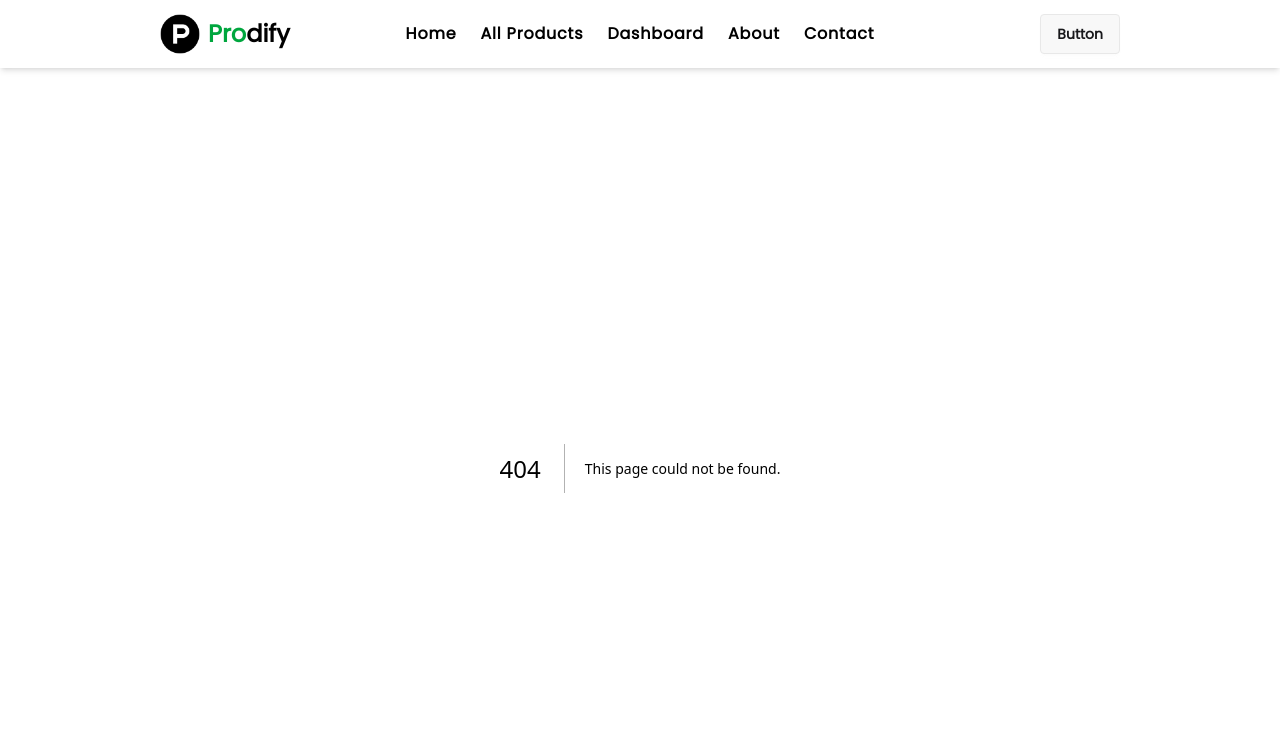
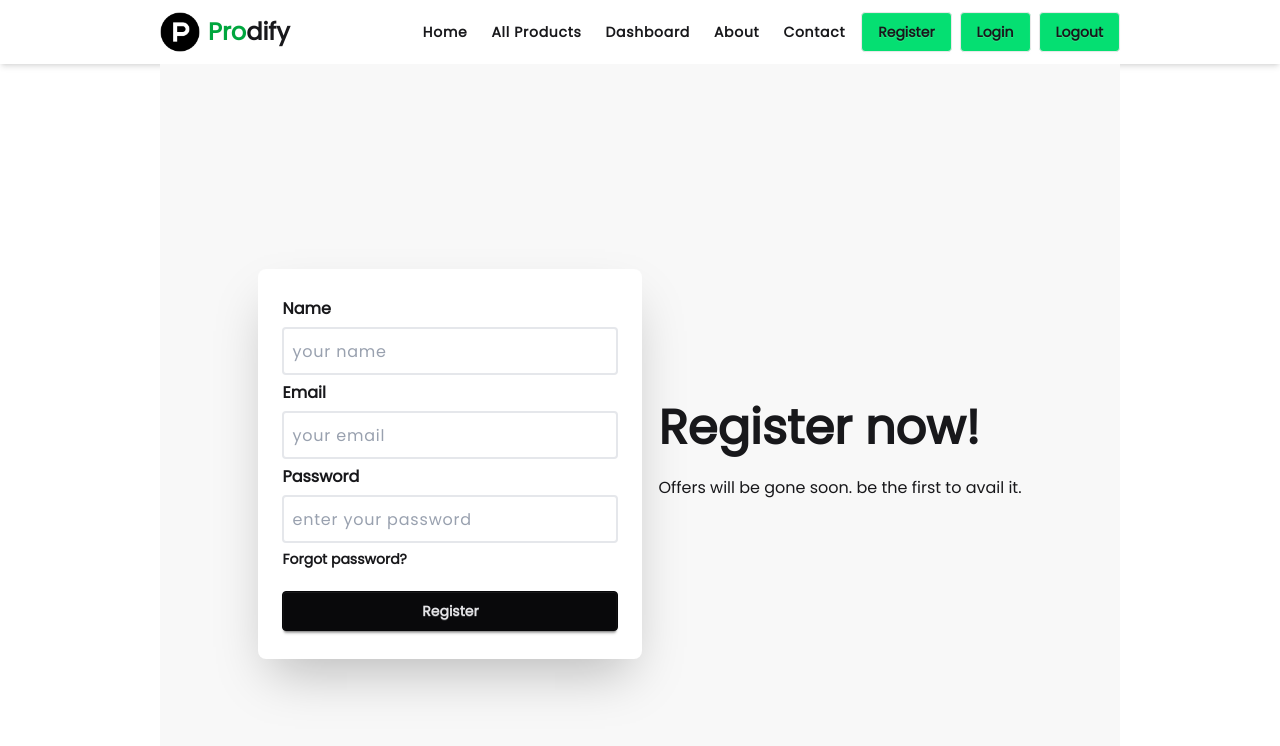
Before and after one commit to arafat-yasin-2413/prodify, a Next.js app: page /register in a window 1280 px wide. Before the commit this address had no page. Shown: the top 746 px of the page. Built offline with nearby package versions, Linux system fonts and the light colour scheme.

Commit message:
sign up done

```diff
--- a/package.json
+++ b/package.json
@@ -9,6 +9,7 @@
     "lint": "eslint"
   },
   "dependencies": {
+    "bcrypt": "^6.0.0",
     "daisyui": "^5.0.51",
     "mongodb": "^6.18.0",
     "next": "15.5.0",
--- /dev/null
+++ b/src/app/actions/auth/registerUser.js
@@ -0,0 +1,38 @@
+"use server";
+import bcrypt from "bcrypt";
+
+import dbConnect, { collectionNamesObj } from "@/lib/dbConnect";
+
+export const registerUser = async (payload) => {
+	try {
+		const usersCollection = await dbConnect(
+			collectionNamesObj.usersCollection
+		);
+
+		const { email, password } = payload;
+		if (!email || !password) {
+			return { success: false, message: "Missing fields" };
+		}
+
+		const user = await usersCollection.findOne({ email });
+
+		if (!user) {
+            const hashedPassword = await bcrypt.hash(password,10);
+            payload.password = hashedPassword;
+			const result = await usersCollection.insertOne(payload);
+            const {acknowledged, insertedId} = result;
+            return {acknowledged, insertedId};
+
+			// return {
+			// 	success: true,
+			// 	insertedId: result.insertedId.toString(),
+			// 	message: "User registered successfully",
+			// };
+		}
+
+		return { success: false, message: "User already exists" };
+	} catch (err) {
+		console.error("DB Error:", err);
+		return { success: false, message: "Database error" };
+	}
+};
--- /dev/null
+++ b/src/app/register/components/RegisterForm.jsx
@@ -0,0 +1,62 @@
+"use client";
+import { registerUser } from "@/app/actions/auth/registerUser";
+import React, { useState } from "react";
+
+const RegisterForm = () => {
+
+    const [message, setMessage] = useState("");
+
+
+    const handleSubmit = async (e) => {
+		e.preventDefault();
+
+		const form = e.target;
+		const name = form.name.value;
+		const email = form.email.value;
+		const password = form.password.value;
+
+	    const res = await registerUser({ name, email, password });
+
+        if(res.success) {
+            setMessage("Registration successfull");
+            form.reset();
+        }
+        else{
+            setMessage(" XX " + res.message);
+        }
+	};
+
+	return (
+		<form onSubmit={handleSubmit} className="fieldset">
+			<label className="text-base font-semibold">Name</label>
+			<input
+				type="text"
+				className="border-2 border-gray-200 p-2 h-12 rounded text-base font-semibold tracking-wider placeholder:text-gray-400 placeholder:text-md placeholder:font-normal"
+				placeholder="your name"
+				name="name"
+			/>
+			<label className="text-base font-semibold">Email</label>
+			<input
+				type="email"
+				className="border-2 border-gray-200 p-2 h-12 rounded text-base font-semibold tracking-wider placeholder:text-gray-400 placeholder:text-md placeholder:font-normal"
+				placeholder="your email"
+				name="email"
+			/>
+			<label className="text-base font-semibold">Password</label>
+			<input
+				type="password"
+				className="border-2 border-gray-200 p-2 h-12 rounded text-base font-semibold tracking-wider placeholder:text-gray-400 placeholder:text-md placeholder:font-normal"
+				placeholder="enter your password"
+				name="password"
+			/>
+			<div>
+				<a className="link link-hover text-sm font-semibold">
+					Forgot password?
+				</a>
+			</div>
+			<button className="btn btn-neutral mt-4">Register</button>
+		</form>
+	);
+};
+
+export default RegisterForm;
--- /dev/null
+++ b/src/app/register/page.jsx
@@ -0,0 +1,27 @@
+import React from "react";
+import RegisterForm from "./components/RegisterForm";
+
+const RegisterPage = () => {
+
+
+	return (
+		<div className="hero bg-base-200 min-h-screen">
+			<div className="hero-content flex-col lg:flex-row-reverse">
+				<div className="text-center lg:text-left">
+					<h1 className="text-5xl font-bold">Register now!</h1>
+					<p className="py-6">
+						Offers will be gone soon. be the first to avail it.
+					</p>
+				</div>
+
+				<div className="card bg-base-100 w-full max-w-sm  shrink-0 shadow-2xl">
+					<div className="card-body">
+						<RegisterForm></RegisterForm>
+					</div>
+				</div>
+			</div>
+		</div>
+	);
+};
+
+export default RegisterPage;
--- a/src/components/NavMenu.jsx
+++ b/src/components/NavMenu.jsx
@@ -19,7 +19,7 @@ const NavMenu = () => {
         <li key={href}>
           <Link
             href={href}
-            className={`nav text-base font-semibold tracking-wider ${
+            className={`nav text-sm font-semibold tracking-wider ${
               pathname === href ? "active-link" : ""
             }`}
           >
--- a/src/components/Navbar.jsx
+++ b/src/components/Navbar.jsx
@@ -1,7 +1,7 @@
 import Image from "next/image";
-import Link from "next/link";
 import React from "react";
 import NavMenu from "./NavMenu";
+import Link from "next/link";
 
 const Navbar = () => {
 	return (
@@ -44,8 +44,10 @@ const Navbar = () => {
 						<NavMenu></NavMenu>
 					</ul>
 				</div>
-				<div className="navbar-end -mr-2">
-					<a className="btn">Button</a>
+				<div className="navbar-end gap-2 -mr-2">
+					<Link className="btn bg-green-400 hover:bg-green-500/90 transition duration-300 rounded text-sm" href="/register">Register</Link>
+                    <Link className="btn bg-green-400 hover:bg-green-500/90 transition duration-300 rounded text-sm" href="/login">Login</Link>
+                    <button className="btn bg-green-400 hover:bg-green-500/90 transition duration-300 rounded text-sm">Logout</button>
 				</div>
 			</div>
 		</div>
--- a/src/lib/dbConnect.js
+++ b/src/lib/dbConnect.js
@@ -1,5 +1,8 @@
 import { MongoClient, ServerApiVersion } from "mongodb"
 
+export const collectionNamesObj = {
+    usersCollection : "users",
+}
 
 export default function dbConnect(collectionName) {
 
```
Also changed, not shown: 1 other file (tests, documents, lock files or other folders).
